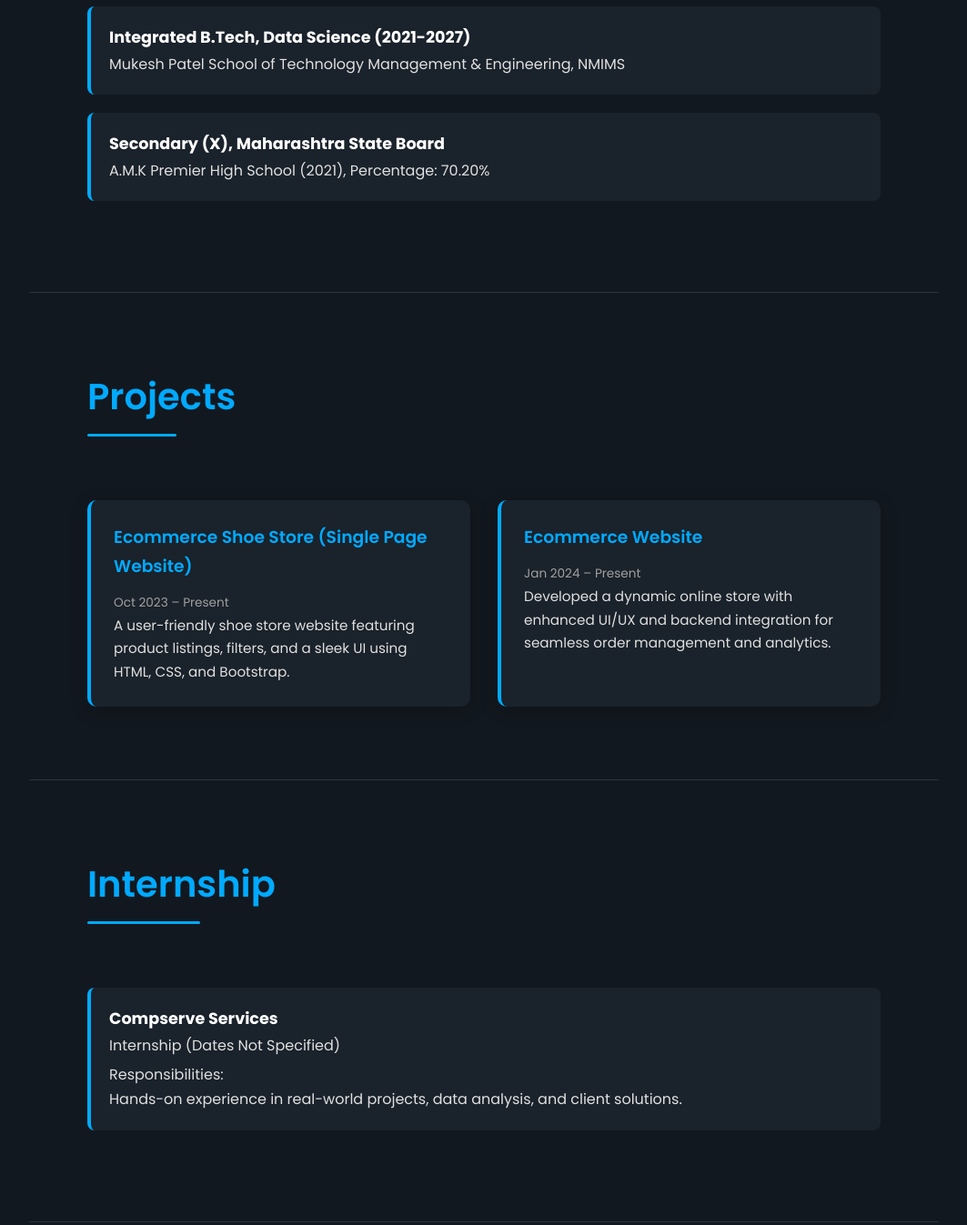
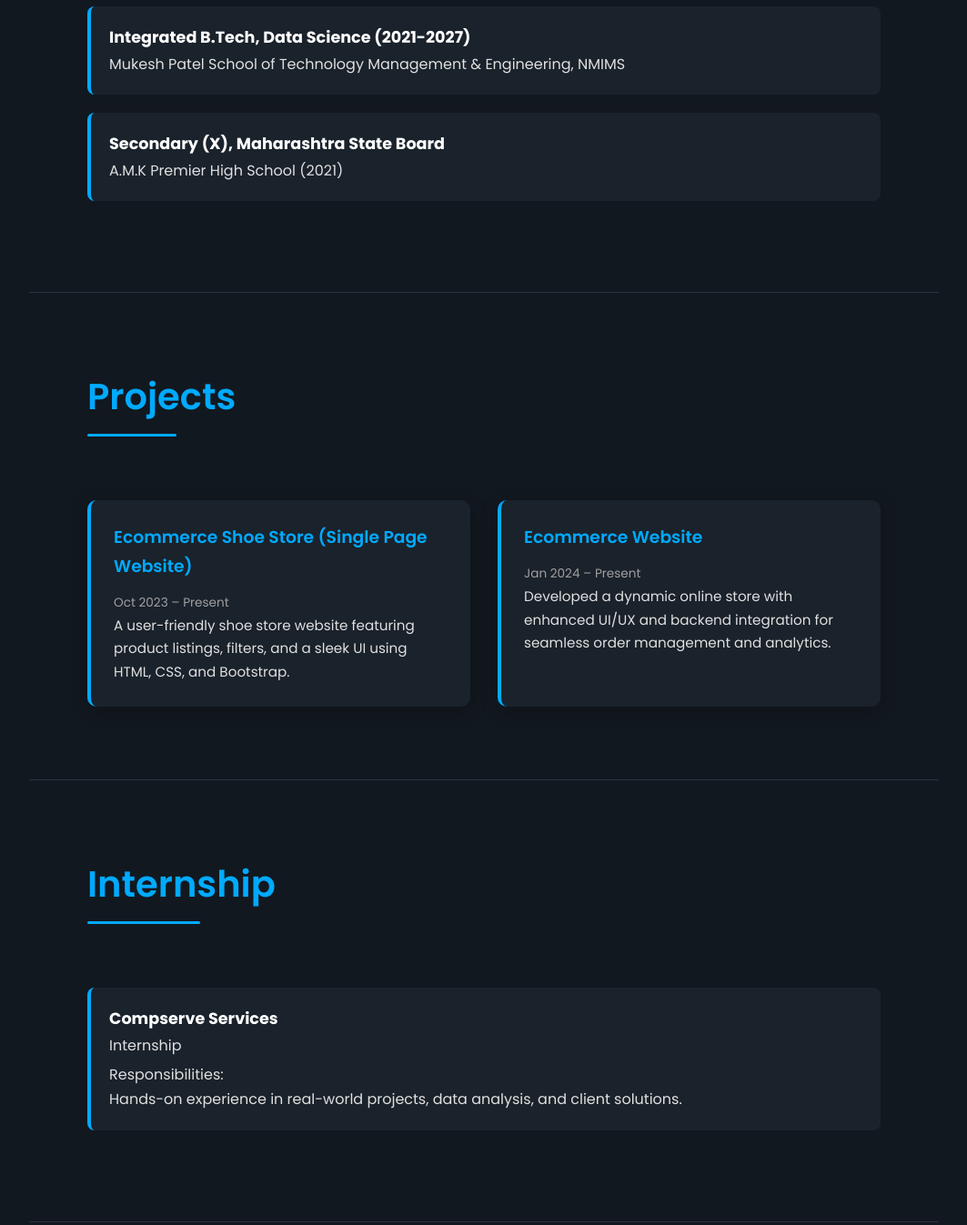
Before and after one commit to SharmaOjas/portfolio, a plain HTML site: page index.html in a window 1280 px wide. Shown: the part 1420-2767 px from the top of the page at 91% size, without its empty margins (108-1171 px from the left). Drawn offline with Linux system fonts and the light colour scheme.

Commit message:
Update index.html

```diff
--- a/index.html
+++ b/index.html
@@ -46,7 +46,7 @@
             </li>
             <li>
                 <strong>Secondary (X), Maharashtra State Board</strong><br>
-                A.M.K Premier High School (2021), Percentage: 70.20%
+                A.M.K Premier High School (2021)
             </li>
         </ul>
     </section>
@@ -70,7 +70,7 @@
         <ul>
             <li>
                 <strong>Compserve Services</strong><br>
-                Internship (Dates Not Specified)<br>
+                Internship<br>
                 <em>Responsibilities:</em> Hands-on experience in real-world projects, data analysis, and client solutions.
             </li>
         </ul>
```
